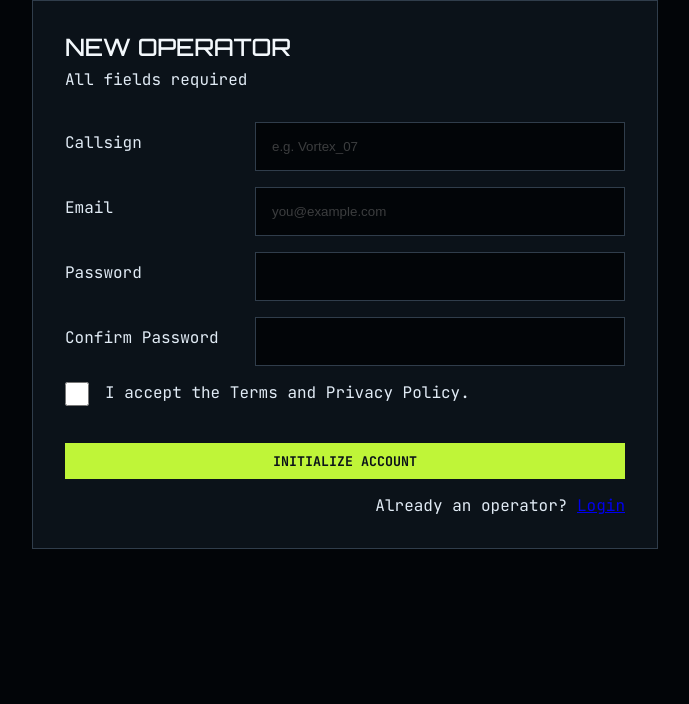
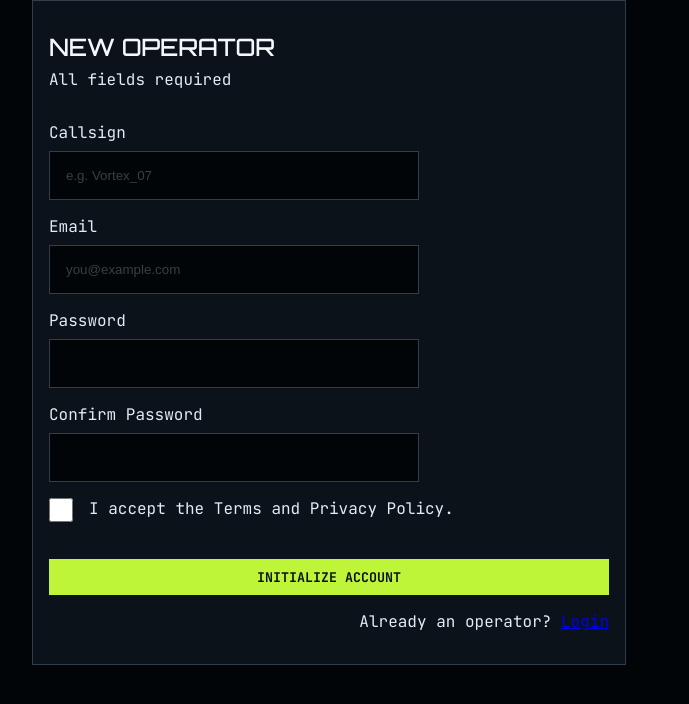
Before and after one commit to jkaps9/gamer-sign-up-form, a React (Vite) app: page / in a window 1280 px wide. Shown: the top 704 px of the page, without its empty margins (109-798 px from the left). Built offline with nearby package versions, Linux system fonts and the light colour scheme.

Commit message:
refactor(Forms.module.css): adjust padding and layout for form elements

```diff
--- a/src/styles/Forms.module.css
+++ b/src/styles/Forms.module.css
@@ -5,7 +5,8 @@
   display: flex;
   flex-direction: column;
   gap: 2rem;
-  padding: 2rem;
+  overflow-x: hidden;
+  padding: 2rem 1rem;
 }
 
 .section {
@@ -27,7 +28,6 @@
   color: var(--text);
   outline: none;
   padding: 1rem;
-  width: 100%;
 
   &[aria-invalid="true"],
   &:user-invalid {
@@ -78,6 +78,12 @@ button {
   gap: 0.5rem;
 }
 
+.inputGroup {
+  display: flex;
+  flex-direction: column;
+  position: relative;
+}
+
 .inputGroup:has(input[type="checkbox"]) {
   align-items: flex-start;
   display: flex;
@@ -93,12 +99,6 @@ button {
   .form {
     max-width: 35rem;
     width: 75vw;
-  }
-  .inputGroup {
-    align-items: center;
-    display: flex;
-    justify-content: space-between;
-    position: relative;
   }
 
   .input {
```
